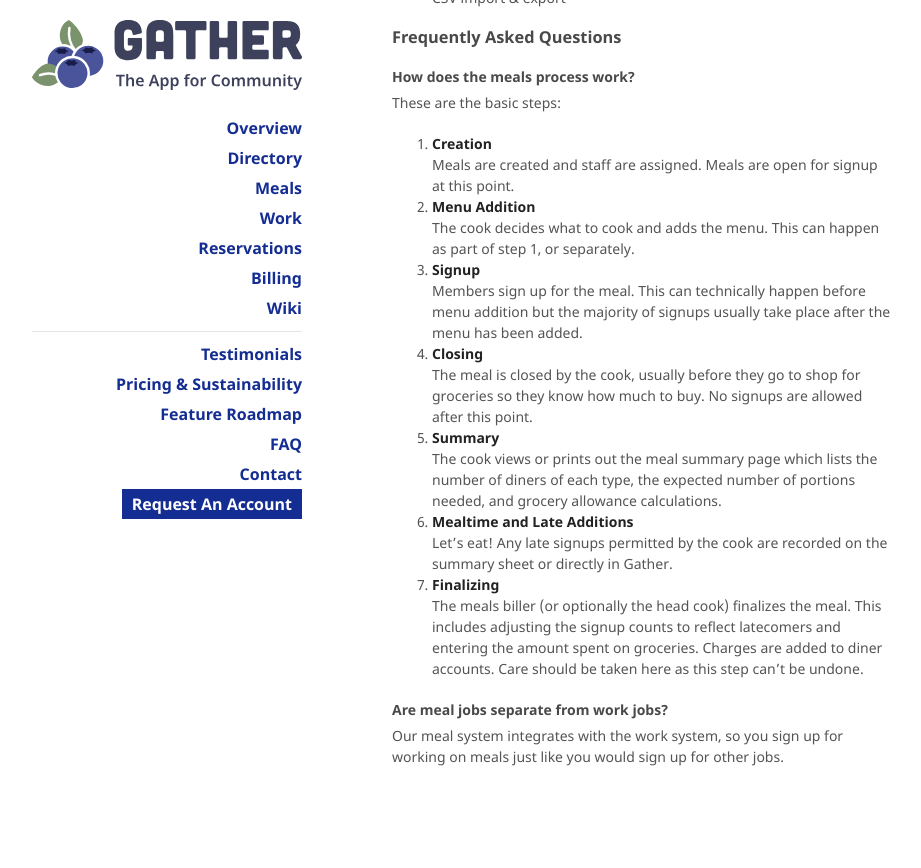
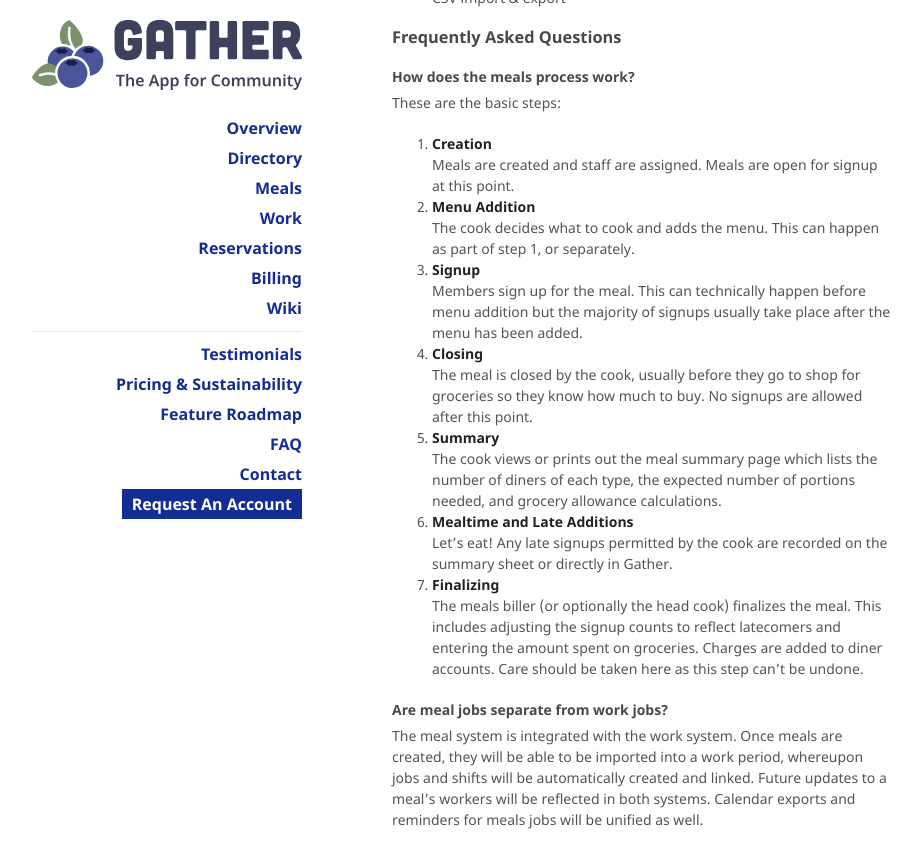
Before and after one commit to sassafrastech/gather-docs, a Jekyll site: the page built from features/meals.md, in a window 1280 px wide and 900 px high, scrolled down 501 px. Shown: the top 868 px of the window, without its empty margins (178-1099 px from the left). Built offline with Jekyll 4.4.1, drawn with Linux system fonts in a browser that asks for light colours; nearby versions of some CDN libraries; our own code applies the rules of GitHub Pages for plain Markdown files; before the commit the page ends 1338 px from its top, so only the background shows below that.

Commit message:
Update meals.md

```diff
--- a/_includes/faqs/meals.md
+++ b/_includes/faqs/meals.md
@@ -12,4 +12,4 @@ These are the basic steps:
 
 #### Are meal jobs separate from work jobs?
 
-Our meal system integrates with the work system, so you sign up for working on meals just like you would sign up for other jobs.
+The meal system is integrated with the work system. Once meals are created, they will be able to be imported into a work period, whereupon jobs and shifts will be automatically created and linked. Future updates to a meal's workers will be reflected in both systems. Calendar exports and reminders for meals jobs will be unified as well.
```
